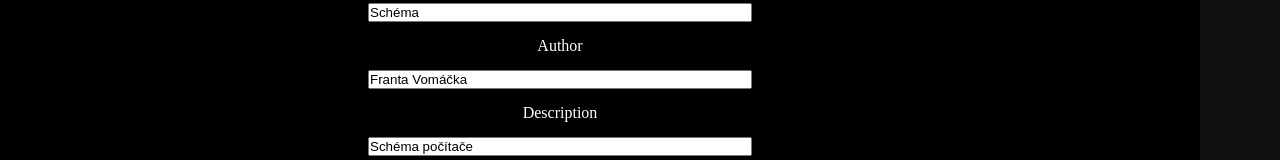
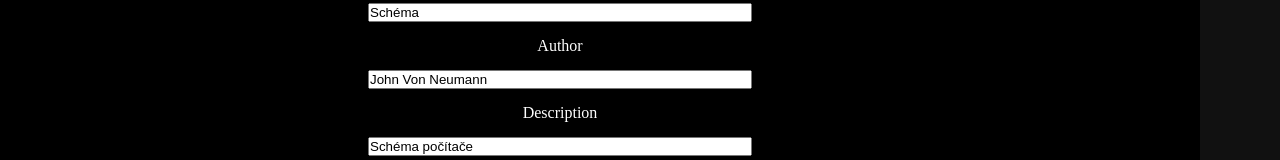
Before and after one commit to ondrejbruha/DiagramLibrary_client, a React (Create React App) app: page / in a window 1280 px wide. Both pictures are taken after a click on the item "Create". Shown: the part 161-321 px from the top of the page. Built offline with nearby package versions, Linux system fonts and the light colour scheme; no server answers.

Commit message:
default text v create diaagram

```diff
--- a/src/bricks/CreateDiagram.jsx
+++ b/src/bricks/CreateDiagram.jsx
@@ -6,7 +6,7 @@
         name: "Von Neumanovo schéma",
         type: "Schéma",
         authorList: [
-            "Franta Vomáčka"
+            "John Von Neumann"
         ],
         description: "Schéma počítače",
         topics: [
```
